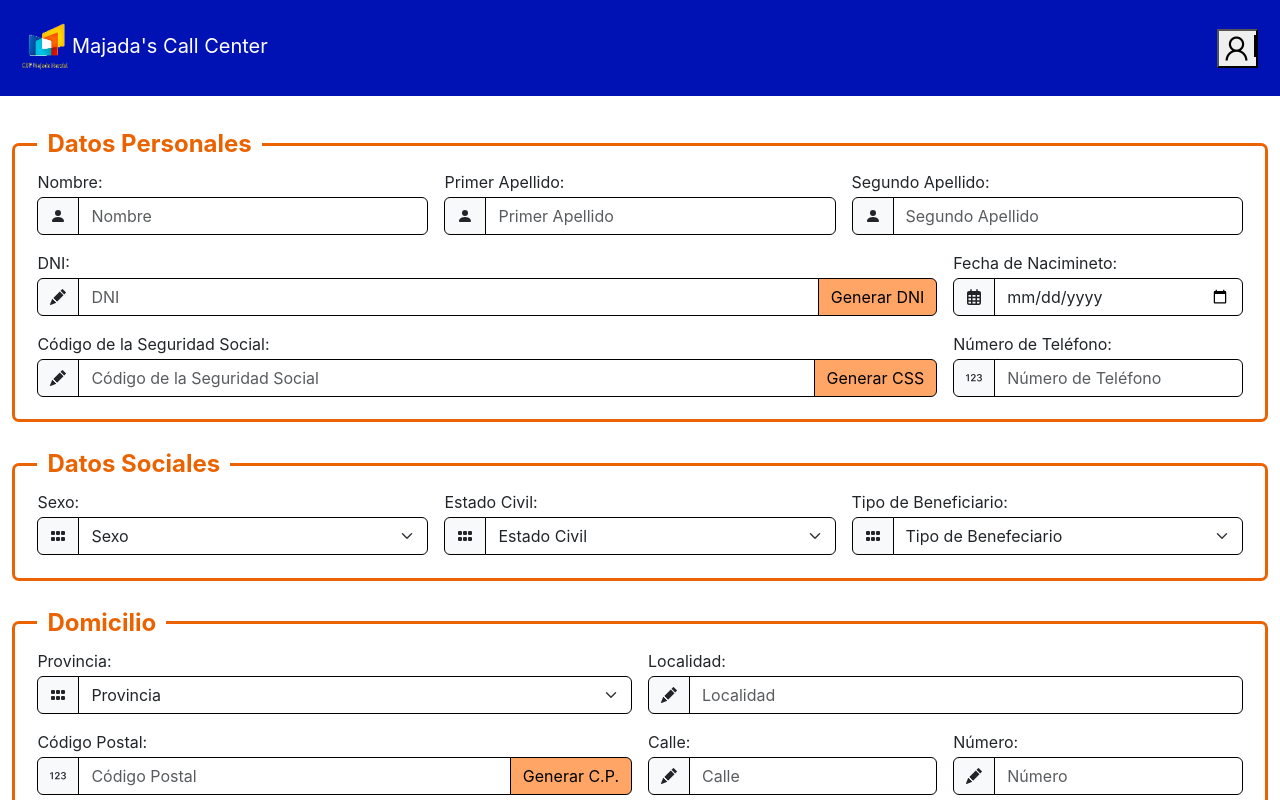
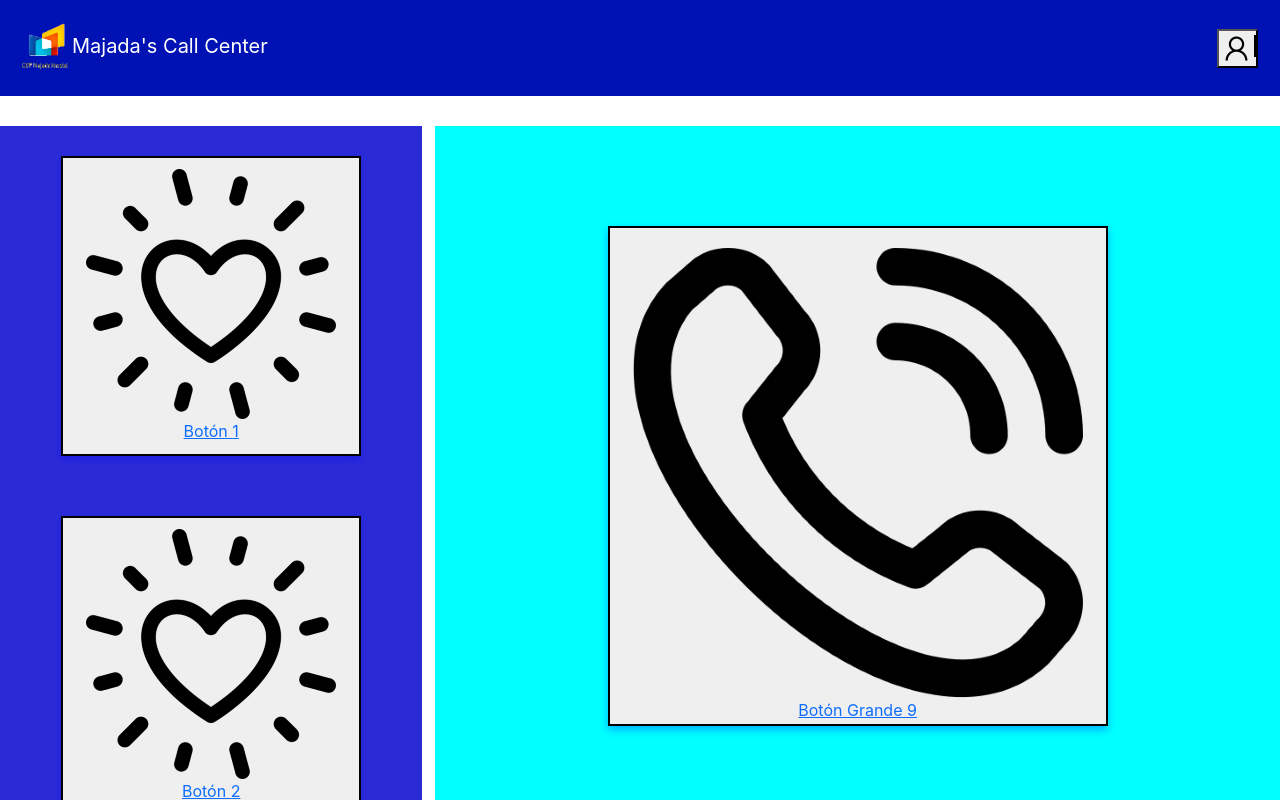
Before and after one commit to Vlougon/UT2-Frontend, a React (Create React App) app in the folder teleasistencia/: page / in a window 1280 px wide. Shown: the top 800 px of the page. Built offline with nearby package versions, Linux system fonts and the light colour scheme.

Commit message:
Diseño 30%

```diff
--- a/teleasistencia/src/App.js
+++ b/teleasistencia/src/App.js
@@ -10,7 +10,7 @@ function App() {
     <div className="App">
       <Routes>
         <Route element={<HeadFoot />} path='/'>
-          <Route element={<BeneficiaryForm />} path='/'></Route>
+          <Route element={<BeneficiaryForm />} path='/beneficiary'></Route>
           <Route element={<HomePage />} path='/'></Route>
         </Route>
       </Routes>
--- a/teleasistencia/src/components/HomePage.jsx
+++ b/teleasistencia/src/components/HomePage.jsx
@@ -10,7 +10,7 @@ const HomePage = () => {
                     <button key={i} className="boton">
                         <a href="tu-enlace-aqui" target="_blank" rel="noopener noreferrer">
                             <img
-                                src="ruta-de-tu-imagen.jpg"
+                                src="../images/heart.png"
                                 alt={`Imagen del botón ${i}`}
                                 className="imagen-boton"
                             />
@@ -22,11 +22,17 @@ const HomePage = () => {
             </div>
 
             {/* Segunda columna con 4 botones más grandes */}
-            <div className="columna grande" style={{ width: '66%' }}>
+            <div className="columna grande">
                 {[9, 10, 11, 12].map((i) => (
                     <button key={i} className="boton grande">
-                        {/* Puedes agregar aquí la imagen y enlace */}
-                        Botón Grande {i}
+                        <a href="tu-enlace-aqui" target="_blank" rel="noopener noreferrer">
+                            <img
+                                src="../images/phone.png"
+                                alt={`Imagen del botón ${i}`}
+                                className="imagen-boton"
+                            />
+                            Botón Grande {i}
+                        </a>
                     </button>
                 ))}
             </div>
--- a/teleasistencia/src/styles/HomePage.css
+++ b/teleasistencia/src/styles/HomePage.css
@@ -7,13 +7,15 @@
 
 .columna {
     width: 33%;
+    background-color: rgb(43, 43, 214);
     /* El ancho de la primera columna */
 }
 
 .boton {
-    width: 100%;
+    width: 300px;
+    height: 300px;
     padding: 10px;
-    margin-bottom: 10px;
+    margin: 30px;
     border: 2px solid #000;
     /* Borde cuadrado */
     box-shadow: 0 4px 8px rgba(0, 0, 255, 0.3);
@@ -22,14 +24,15 @@
 
 .columna.grande {
     width: 66%;
-    /* El ancho de la segunda columna */
+    background-color: aqua;
 }
 
 .boton.grande {
-    width: 100%;
+    width: 500px;
+    height: 500px;
     padding: 20px;
     /* Botones más grandes */
-    margin-bottom: 20px;
+    margin: 100px;
     border: 2px solid #000;
     /* Borde cuadrado */
     box-shadow: 0 4px 8px rgba(0, 0, 255, 0.3);
```
Also changed, not shown: teleasistencia/public/images/heart.png (added), teleasistencia/public/images/phone.png (added).
